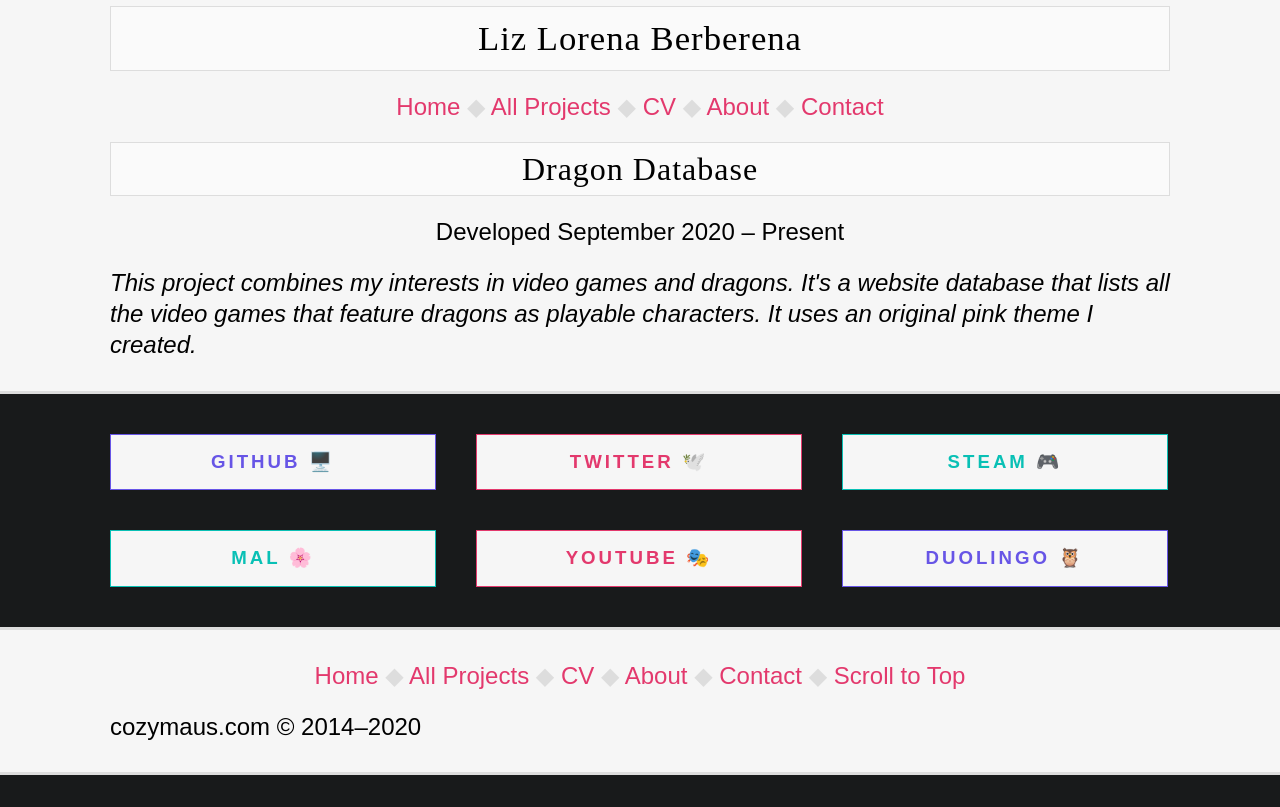
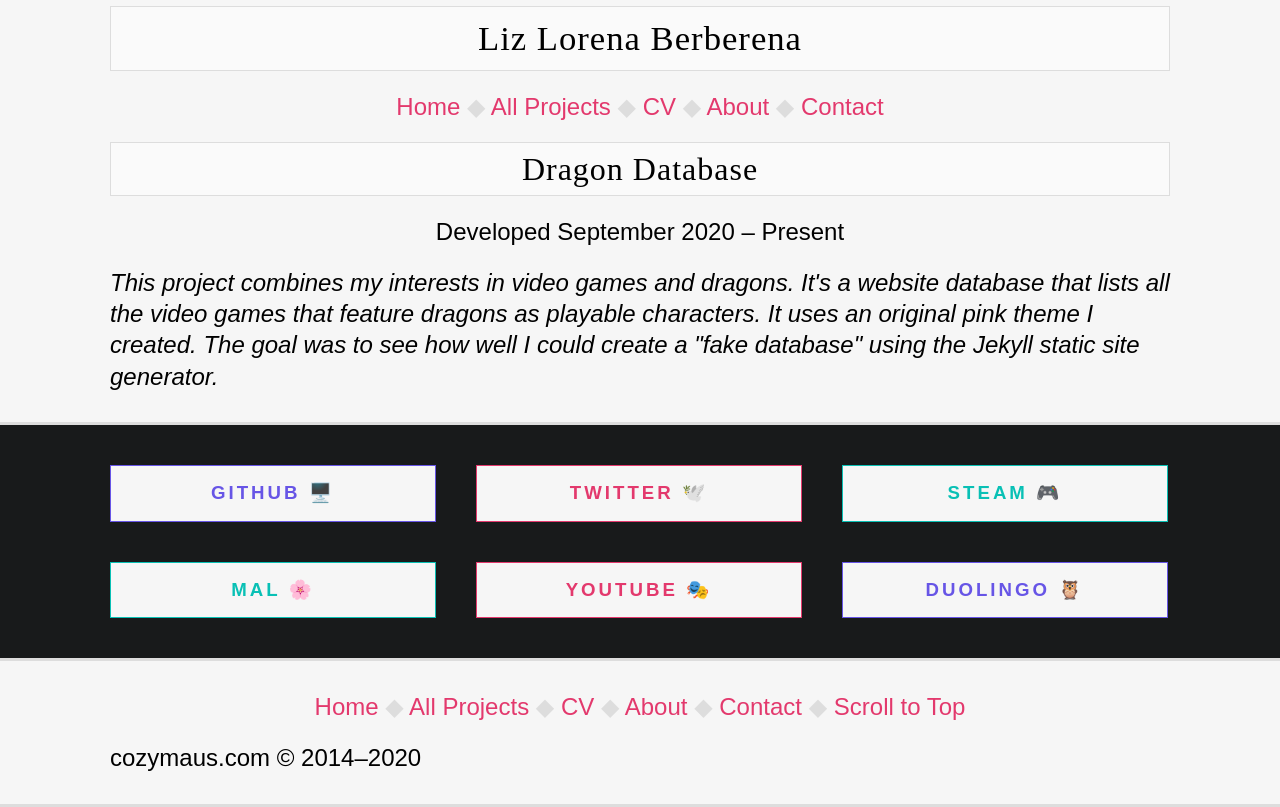
Before and after one commit to liz-lorena/2020, a Jekyll site: the page built from _posts/2020-09-09-dragon-database.md, in a window 1280 px wide, cut to the strip 157-964 px from the top of the page. Built offline with Jekyll 4.4.1, drawn with Linux system fonts in a browser that asks for light colours; before the commit the page ends 932 px from its top, so only the background shows below that.

Commit message:
Update 2020-09-09-dragon-database.md

```diff
--- a/_posts/2020-09-09-dragon-database.md
+++ b/_posts/2020-09-09-dragon-database.md
@@ -6,7 +6,7 @@ category: HTML Website
 role: Web Developer
 img: agdb.jpg
 link: https://dragons.cozymaus.com/
-excerpt: This project combines my interests in video games and dragons. It's a website database that lists all the video games that feature dragons as playable characters. It uses an original pink theme I created.
+excerpt: This project combines my interests in video games and dragons. It's a website database that lists all the video games that feature dragons as playable characters. It uses an original pink theme I created. The goal was to see how well I could create a "fake database" using the Jekyll static site generator.
 external: "yes"
 featured: "yes"
 ---
```
